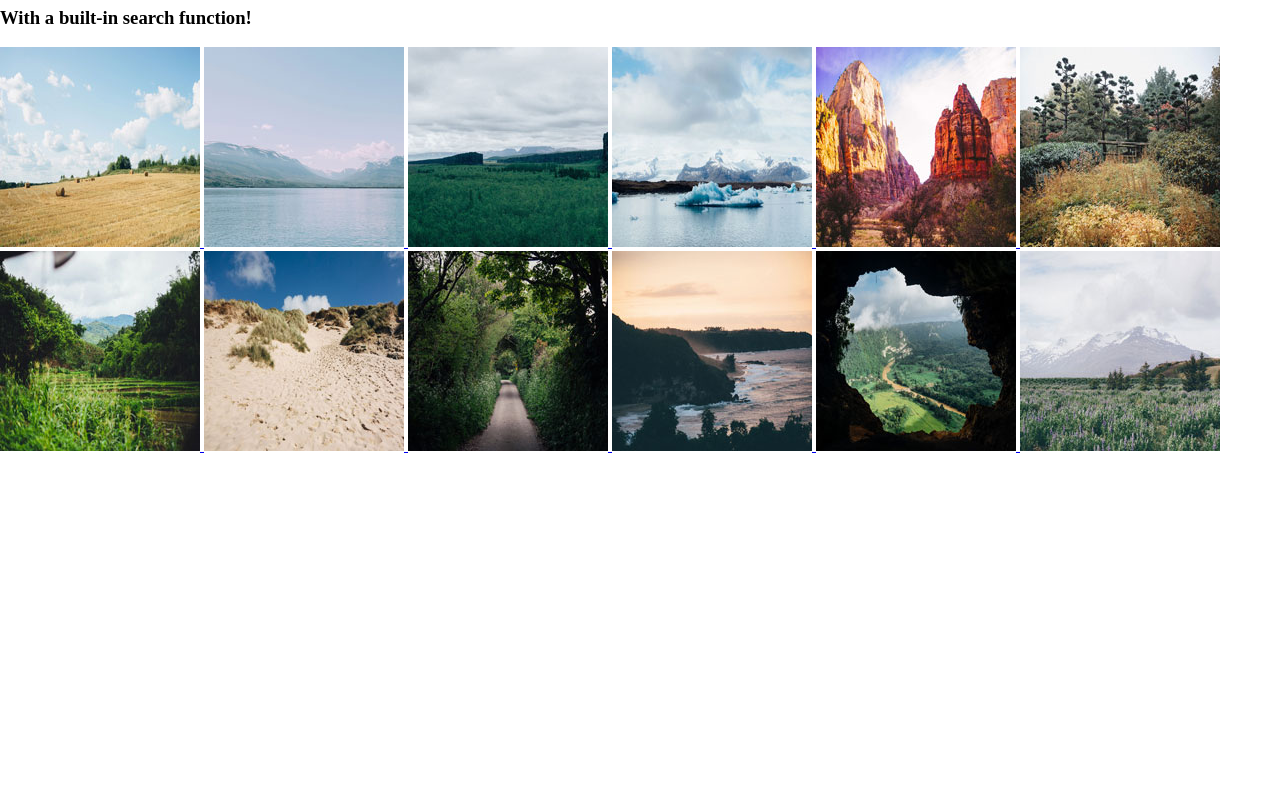
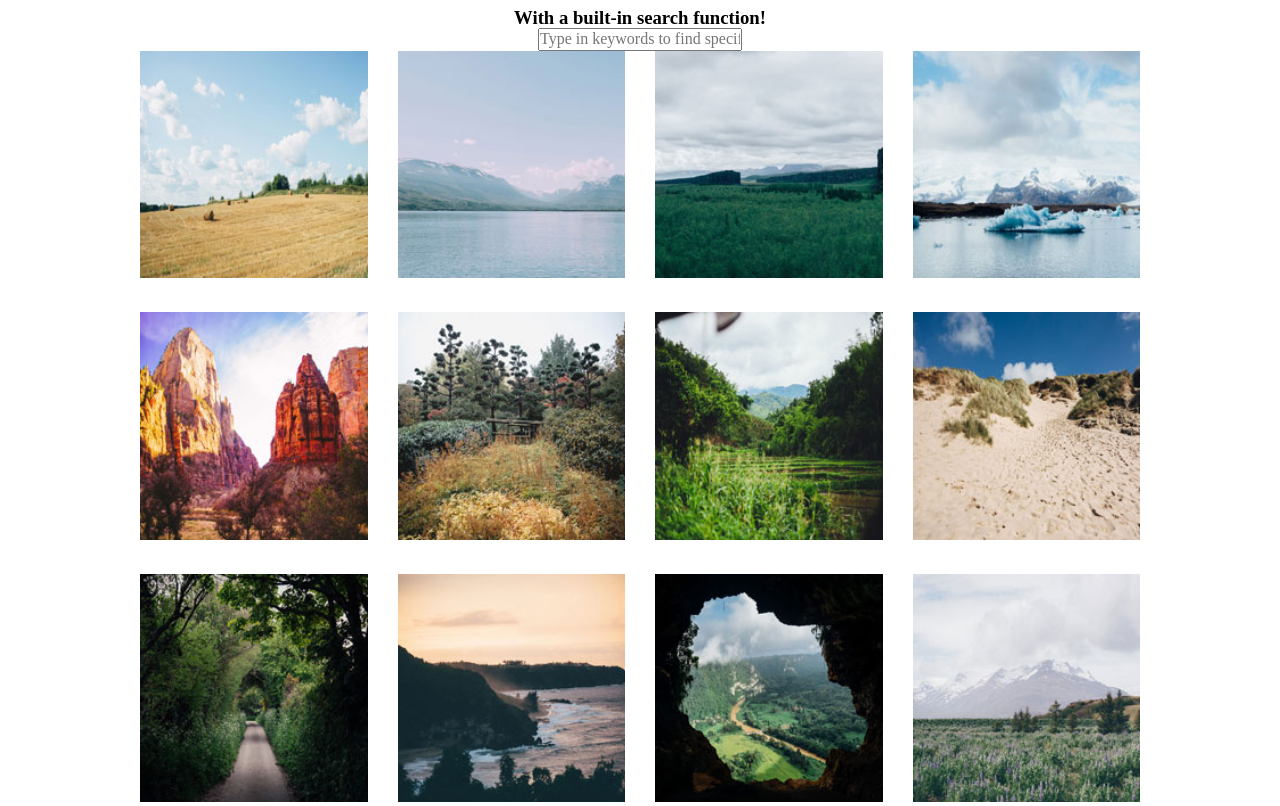
Before and after one commit to dylancbailey/Interactive-Photo-Gallery, a plain HTML site: page index.html in a window 1280 px wide. Shown: the part 73-879 px from the top of the page. Before the commit the page ends 800 px from the top, so only its background shows below. Drawn offline with Linux system fonts and the light colour scheme.

Commit message:
4 column grid for images

```diff
--- a/index.html
+++ b/index.html
@@ -6,51 +6,56 @@
     <meta name="viewport" content="width=device-width, initial-scale=1.0">
     <link rel="stylesheet" href="css/normalize.css">
     <link rel="stylesheet" href="css/baguetteBox.min.css">
+    <link rel="stylesheet" href="css/styles.css">
     <title>Interactive Photo Gallery</title>
 </head>
 <body>
 
-    <header>
-        <h1>Interactive Photo Gallery</h1>
-        <h3>With a built-in search function!</h3>
+    <header class="header">
+        <h1 class="header__title">Interactive Photo Gallery</h1>
+        <h3 class="header__caption">With a built-in search function!</h3>
     </header>
 
+    <div class="search-container">
+        <input class="search-container__input" type="text" placeholder="Type in keywords to find specific images.">
+    </div>
+
     <main class="content">
-        <div class="gallery">
-            <a href="photos/01.jpg" data-caption="I love hay bales. Took this snap on a drive through the countryside past some straw fields.">
+        <div class="content__gallery">
+            <a class="content__gallery__link" href="photos/01.jpg" data-caption="I love hay bales. Took this snap on a drive through the countryside past some straw fields.">
                 <img src="photos/thumbnails/01.jpg" alt="Hay Bales">
             </a>
-            <a href="photos/02.jpg" data-caption="The lake was so calm today. We had a great view of the snow on the mountains from here.">
+            <a class="content__gallery__link" href="photos/02.jpg" data-caption="The lake was so calm today. We had a great view of the snow on the mountains from here.">
                 <img src="photos/thumbnails/02.jpg" alt="Lake">
             </a>
-            <a href="photos/03.jpg" data-caption="I hiked to the top of the mountain and got this picture of the canyon and trees below.">
+            <a class="content__gallery__link" href="photos/03.jpg" data-caption="I hiked to the top of the mountain and got this picture of the canyon and trees below.">
                 <img src="photos/thumbnails/03.jpg" alt="Canyon">
             </a>
-            <a href="photos/04.jpg" data-caption="It was amazing to see an iceberg up close, it was so cold but didn’t snow today.">
+            <a class="content__gallery__link" href="photos/04.jpg" data-caption="It was amazing to see an iceberg up close, it was so cold but didn’t snow today.">
                 <img src="photos/thumbnails/04.jpg" alt="Iceberg">
             </a>
-            <a href="photos/05.jpg" data-caption="The red cliffs were beautiful. It was really hot in the desert but we did a lot of walking through the canyons.">
+            <a class="content__gallery__link" href="photos/05.jpg" data-caption="The red cliffs were beautiful. It was really hot in the desert but we did a lot of walking through the canyons.">
                 <img src="photos/thumbnails/05.jpg" alt="Desert">
             </a>
-            <a href="photos/06.jpg" data-caption="Fall is coming, I love when the leaves on the trees start to change color.">
+            <a class="content__gallery__link" href="photos/06.jpg" data-caption="Fall is coming, I love when the leaves on the trees start to change color.">
                 <img src="photos/thumbnails/06.jpg" alt="Fall">
             </a>
-            <a href="photos/07.jpg" data-caption="I drove past this plantation yesterday, everything is so green!">
+            <a class="content__gallery__link" href="photos/07.jpg" data-caption="I drove past this plantation yesterday, everything is so green!">
                 <img src="photos/thumbnails/07.jpg" alt="Plantation">
             </a>
-            <a href="photos/08.jpg" data-caption="My summer vacation to the Oregon Coast. I love the sandy dunes!">
+            <a class="content__gallery__link" href="photos/08.jpg" data-caption="My summer vacation to the Oregon Coast. I love the sandy dunes!">
                 <img src="photos/thumbnails/08.jpg" alt="Dunes">
             </a>
-            <a href="photos/09.jpg" data-caption="We enjoyed a quiet stroll down this countryside lane. ">
+            <a class="content__gallery__link" href="photos/09.jpg" data-caption="We enjoyed a quiet stroll down this countryside lane. ">
                 <img src="photos/thumbnails/09.jpg" alt="Countryside Lane">
             </a>
-            <a href="photos/10.jpg" data-caption="Sunset at the coast! The sky turned a lovely shade of orange.">
+            <a class="content__gallery__link" href="photos/10.jpg" data-caption="Sunset at the coast! The sky turned a lovely shade of orange.">
                 <img src="photos/thumbnails/10.jpg" alt="Sunset">
             </a>
-            <a href="photos/11.jpg" data-caption="I did a tour of a cave today and the view of the landscape below was breathtaking.">
+            <a class="content__gallery__link" href="photos/11.jpg" data-caption="I did a tour of a cave today and the view of the landscape below was breathtaking.">
                 <img src="photos/thumbnails/11.jpg" alt="Cave">
             </a>
-            <a href="photos/12.jpg" data-caption="I walked through this meadow of bluebells and got a good view of the snow on the mountain before the fog came in.">
+            <a class="content__gallery__link" href="photos/12.jpg" data-caption="I walked through this meadow of bluebells and got a good view of the snow on the mountain before the fog came in.">
                 <img src="photos/thumbnails/12.jpg" alt="Bluebells">
             </a>
         </div>
--- a/js/app.js
+++ b/js/app.js
@@ -1,2 +1,2 @@
 // Initialize baguetteBox
-baguetteBox.run('.gallery');
+baguetteBox.run('.content__gallery');
--- a/scss/styles.scss
+++ b/scss/styles.scss
@@ -0,0 +1,37 @@
+* {
+    box-sizing: border-box;
+    margin: 0;
+    padding: 0;
+}
+
+.header {
+    max-width: 1000px;
+    width: 100%;
+    margin: 0 auto;
+    text-align: center;
+}
+
+.search-container {
+    max-width: 1000px;
+    width: 100%;
+    margin: 0 auto;
+    text-align: center;
+}
+
+.content {
+    display: grid;
+    max-width: 1000px;
+    margin: 0 auto;
+}
+
+.content__gallery {
+    display: grid;
+    grid-template-columns: repeat(auto-fit, minmax(200px, 1fr));
+    grid-auto-rows: auto;
+    gap: 30px;
+}
+
+img {
+    width: 100%;
+    height: auto;
+}
```
Also changed, not shown: css/styles.css, 1 other file.
